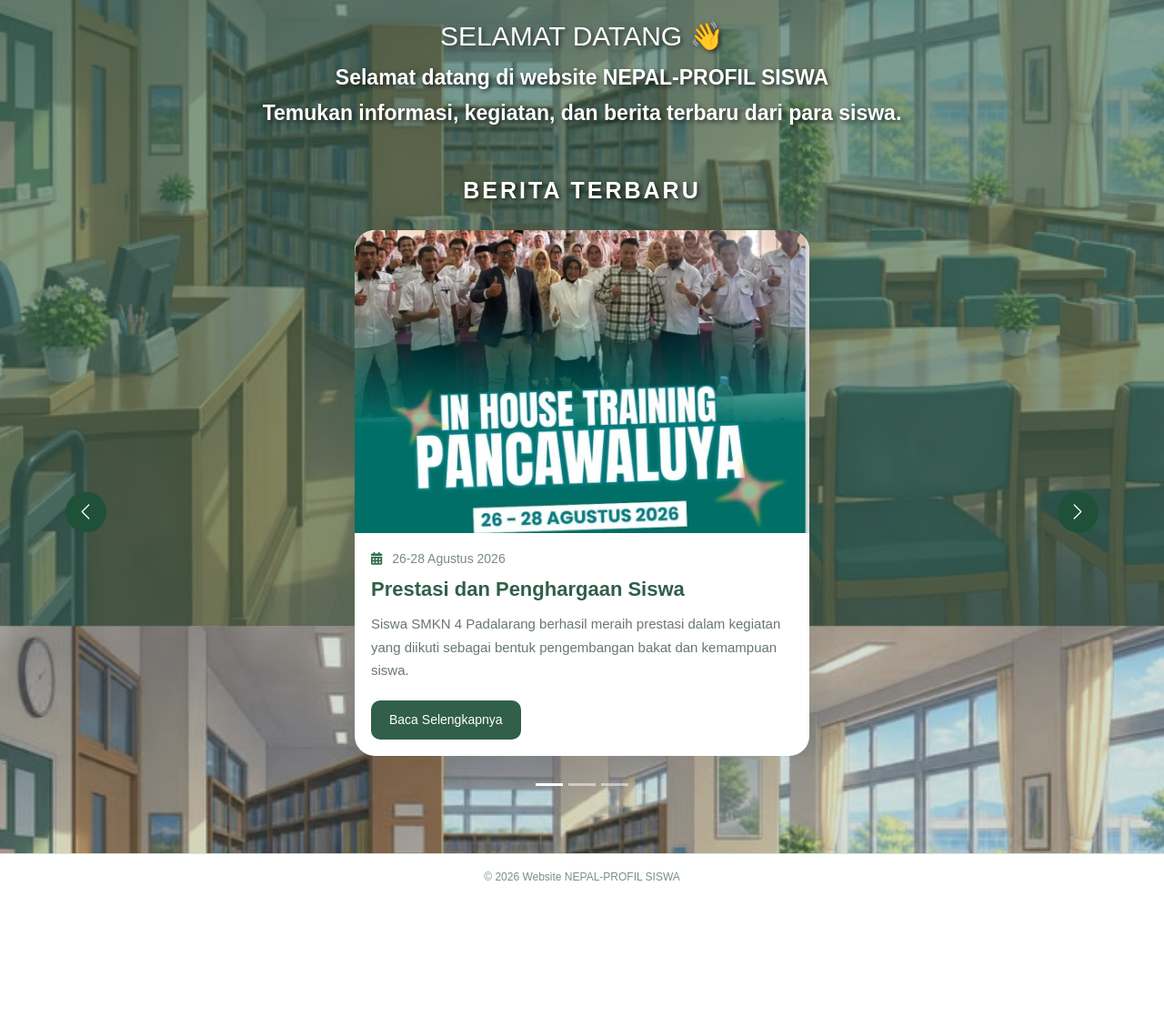
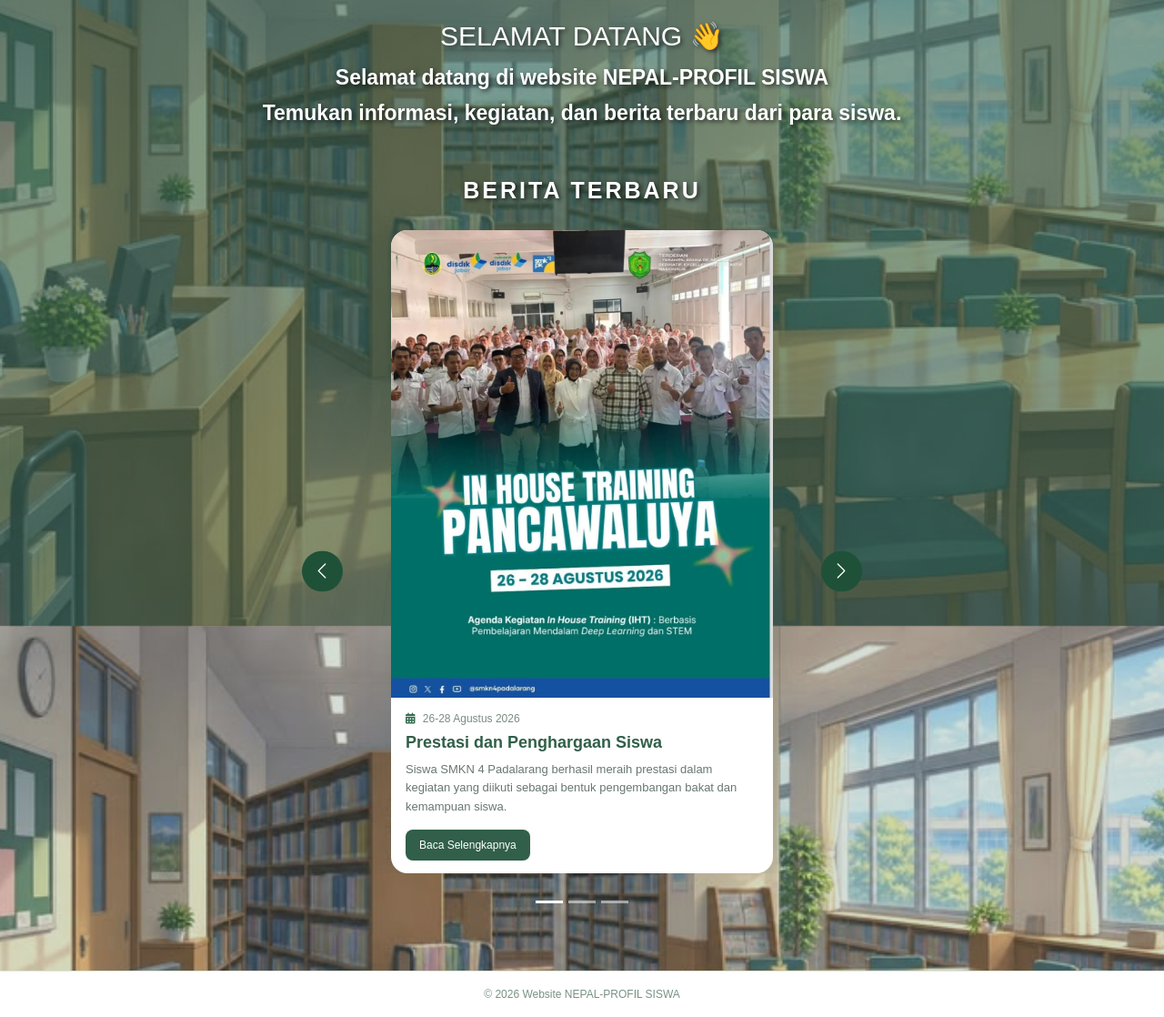
Before and after one commit to Magang-SMKN-4-Padalarang/internship-fundamental, a PHP site: page / in a window 1280 px wide. Shown: the part 112-1230 px from the top of the page at 91% size. Before the commit the page ends 1080 px from the top, so only its background shows below. Run offline with PHP 8.4, Linux system fonts and the light colour scheme.

Commit message:
update jarak carousel

```diff
--- a/style.css
+++ b/style.css
@@ -92,22 +92,22 @@ a.nav_active {
 }
 
 .kartu-berita {
-  max-width: 500px;;
+  max-width: 420px;
   background: white;
-  border-radius: 22px;
+  border-radius: 18px;
   overflow: hidden;
   box-shadow: 0 10px 30px rgba(40, 92, 69, 0.12);
 }
+
 
 .kartu-berita:hover {
   transform: translateY(-8px);
   box-shadow: 0 14px 28px #d1e1d5;
 }
 
-.gambar-berita{
+.gambar-berita {
   width: 100%;
-  aspect-ratio: 3 / 2;
-  object-fit: cover;
+  height: auto;
   display: block;
 }
 
@@ -119,32 +119,32 @@ a.nav_active {
 }
 
 .isi-berita {
-  padding: 18px;
+  padding: 14px 16px;
 }
 
 .tanggal-berita {
-  font-size: 14px;
+  font-size: 12px;
   color: #7a8c80;
-  margin-bottom: 10px;
+  margin-bottom: 7px;
 }
 
 .tanggal-berita i {
-  margin-right: 7px;
+  margin-right: 5px;
   color: #357052;
 }
 
 .isi-berita h3 {
-  font-size: 22px;
+  font-size: 18px;
   font-weight: 700;
   color: #315f49;
-  margin-bottom: 12px;
+  margin-bottom: 8px;
 }
 
 .isi-berita p {
-  font-size: 15px;
-  line-height: 1.7;
+  font-size: 13px;
+  line-height: 1.6;
   color: #68776f;
-  margin-bottom: 20px;
+  margin-bottom: 14px;
 }
 
 
@@ -152,9 +152,9 @@ a.nav_active {
   background: #315f49;
   color: white;
   border: none;
-  padding: 11px 20px;
-  border-radius: 10px;
-  font-size: 14px;
+  padding: 8px 15px;
+  border-radius: 8px;
+  font-size: 12px;
   transition: 0.3s;
 }
 
@@ -184,11 +184,11 @@ footer {
 }
 
 .carousel-control-prev {
-  left: -10px;
+  left: 250px;
 }
 
 .carousel-control-next {
-  right: -10px;
+  right: 250px;
 }
 
 .carousel-control-prev-icon,
@@ -258,7 +258,7 @@ footer {
 
 #modalIsi {
   color: #59675f;
-  font-size: 16px;
+  font-size: 22px;
   line-height: 1.8;
 }
 
```
